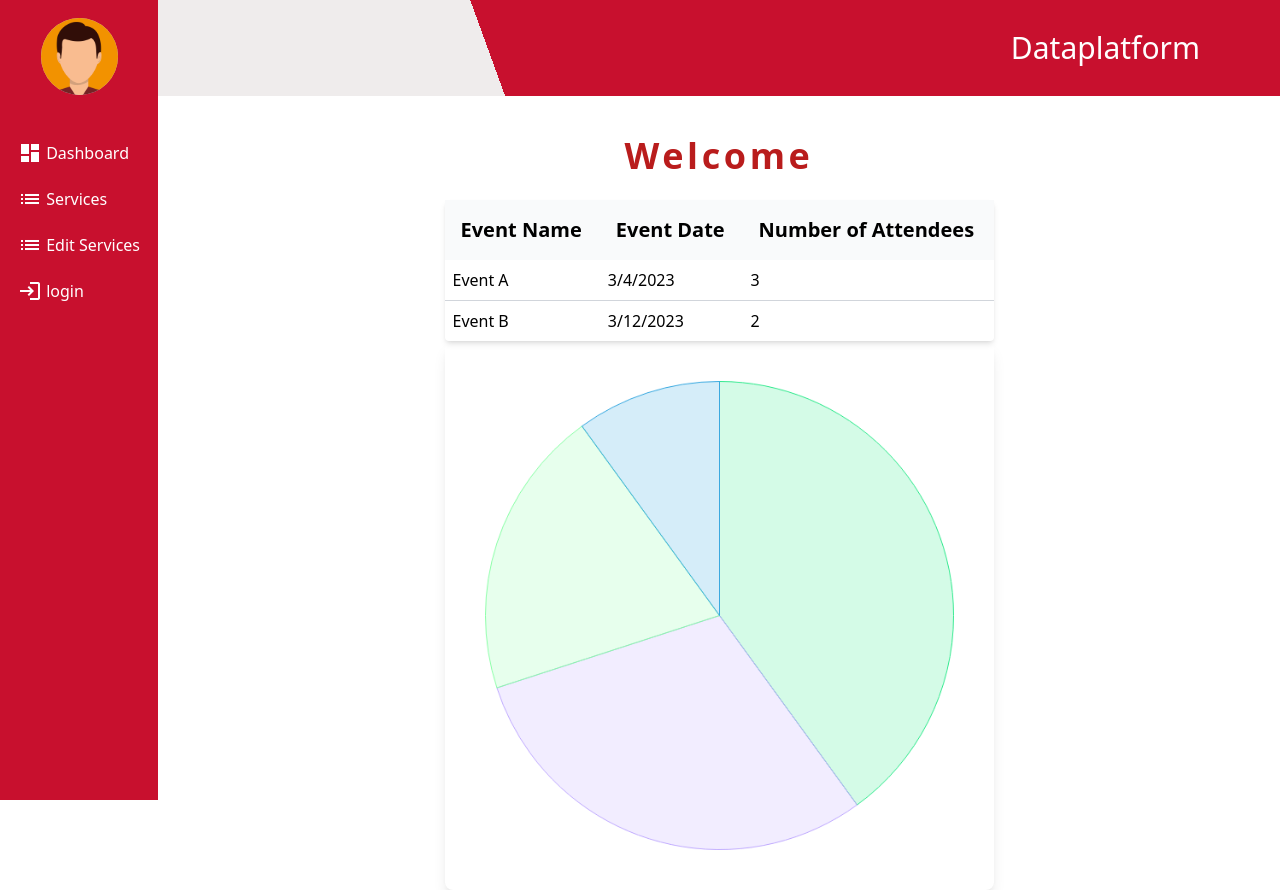
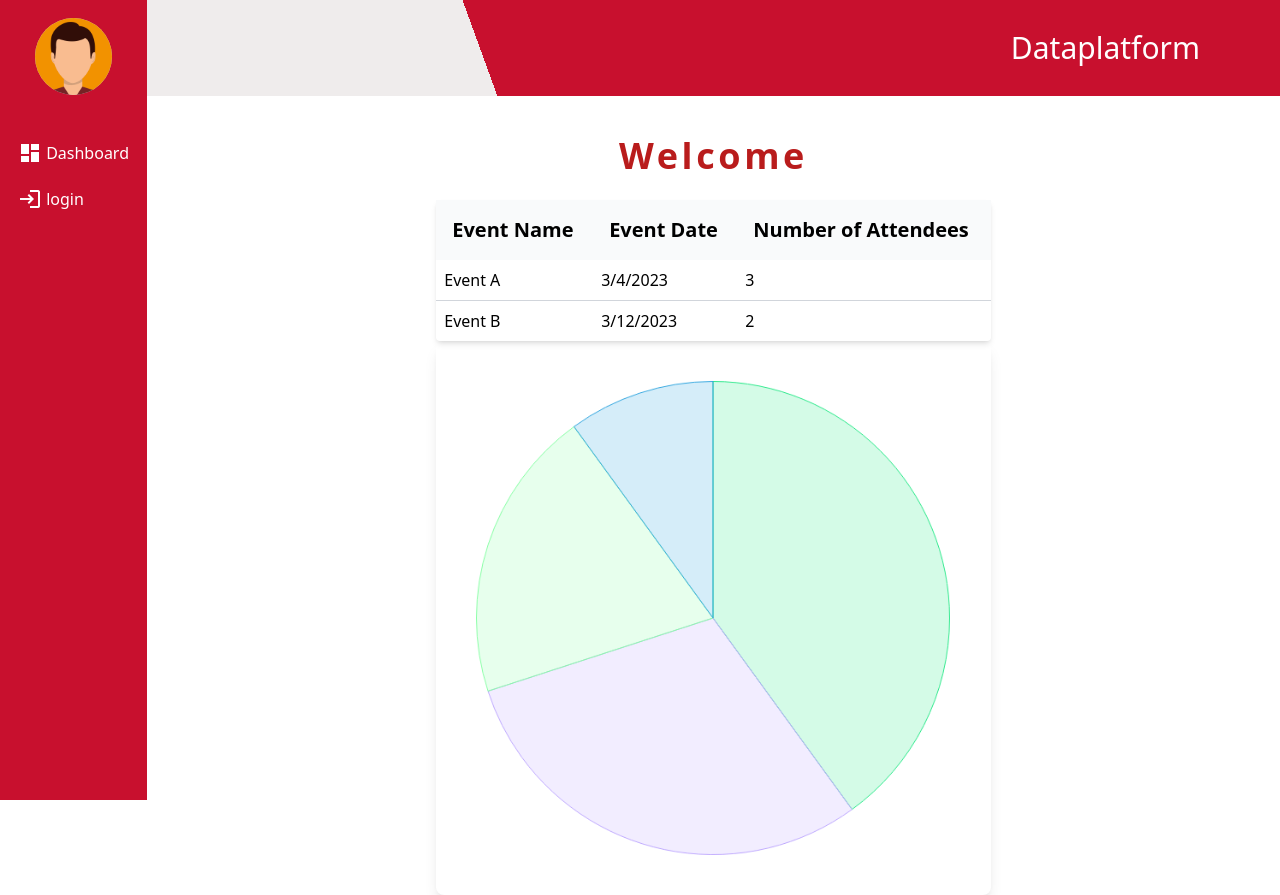
Before and after one commit to CIS-Spring-2023/project-cis_4339_project_11, a Vue app in the folder frontend/: page / in a window 1280 px wide. Built offline with nearby package versions, Linux system fonts and the light colour scheme; no server answers.

Commit message:
Adapted login features into services pages
Also added Pinia to package.json.

```diff
--- a/frontend/package.json
+++ b/frontend/package.json
@@ -15,6 +15,7 @@
     "axios": "^1.1.3",
     "chart.js": "^3.9.1",
     "luxon": "^3.1.0",
+    "pinia": "^2.0.33",
     "vite": "^3.1.8",
     "vue": "^3.2.41",
     "vue-multiselect": "^3.0.0-alpha.2",
--- a/frontend/src/App.vue
+++ b/frontend/src/App.vue
@@ -89,7 +89,7 @@ export default {
                 Find Event
               </router-link>
             </li>
-            <li>
+            <li v-if="user.isViewer">
               <router-link to="/services">
                 <span
                   style="position: relative; top: 6px"
@@ -99,7 +99,7 @@ export default {
                 Services
               </router-link>
             </li>
-            <li>
+            <li v-if="user.isEditor">
               <router-link to="/servicesedit">
                 <span
                   style="position: relative; top: 6px"
```
